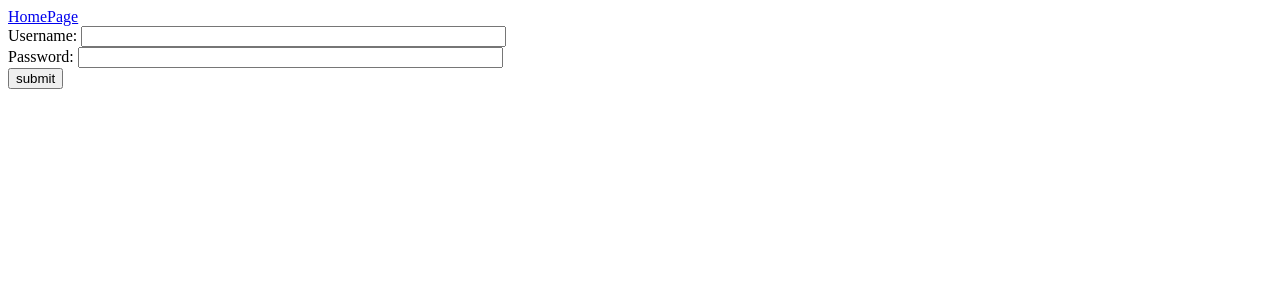
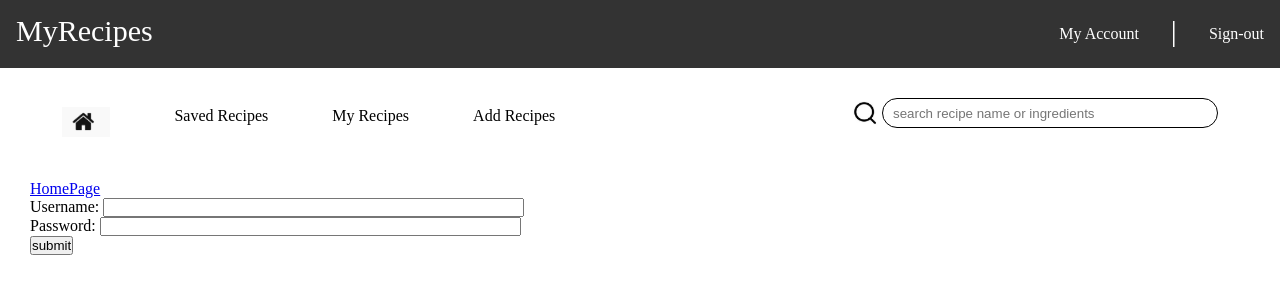
Before and after one commit to 2253612C/ITECHGroupProject, a Django app: page /login/ in a window 1280 px wide. Shown: the top 300 px of the page. Run offline with Django 3.2, Linux system fonts and the light colour scheme; parts of the project's set-up code (start-up, migrations or seed data) failed here and were passed over.

Commit message:
added urls included within base template

```diff
--- a/ITECHGroupProject/urls.py
+++ b/ITECHGroupProject/urls.py
@@ -24,7 +24,8 @@ from django.conf.urls.static import static
 urlpatterns = [
     path('', views.index, name= 'index'),
     path('admin/', admin.site.urls),
-    path('recipe/', include('recipeSite.urls')),
     path('register/', views.register, name= 'register'),
     path('login/', views.user_login, name= 'user_login'),
+    path('signout/', views.user_login, name= 'signout'),
+    path('recipes/', include('recipeSite.urls')),
 ]+ static(settings.MEDIA_URL, document_root=settings.MEDIA_ROOT)
--- a/recipeSite/models.py
+++ b/recipeSite/models.py
@@ -30,7 +30,7 @@ class Comments(models.Model):
     content = models.TextField(max_length=500)
 
     def __str__(self):
-        return self.submissionDateTime
+        return self.content
 
 class Ingredient(models.Model):
     ingredientName = models.CharField(max_length=50)
--- a/recipeSite/urls.py
+++ b/recipeSite/urls.py
@@ -5,5 +5,10 @@ app_name = 'recipeSite'
 
 urlpatterns = [
    path('', views.index, name= 'index'),
+   path('myAccount/', views.myAccount, name= 'myAccount'),
+   path('savedRecipes/', views.savedRecipes, name= 'savedRecipes'),
+   path('myRecipes/', views.myRecipes, name= 'myRecipes'),
+   path('addRecipe/', views.addRecipe, name= 'addRecipe'),
+   path('signout/', views.signOut, name= 'signout'),
 
 ]
--- a/recipeSite/views.py
+++ b/recipeSite/views.py
@@ -107,3 +107,15 @@ def browseRecipe(request):
 
 def addRecipe(request):
     return HttpResponse("This is the add recipe page")
+
+def myRecipes(request):
+    return HttpResponse("This is page to view your own recipes")
+
+def savedRecipes(request):
+    return HttpResponse("This is page to view your bookmarked recipes")
+
+def myAccount(request):
+    return HttpResponse("This is the account page")
+
+def signOut(request):
+    return HttpResponse("This is the signout page")
--- a/templates/login.html
+++ b/templates/login.html
@@ -1,12 +1,18 @@
 <!DOCTYPE html>
+{% extends 'recipeSite/base.html' %}
+{% load staticfiles %}
 
-<html>
 
-    <head>
-        <title>Login Page</title>
-    </head>
+{% block title_block %}
 
-    <div>
+<head>
+    <title>Login Page</title>
+</head>
+
+{% endblock %}
+
+{% block body_block %}
+
         <a href="{% url 'recipeSite:index' %}">HomePage</a><br />
 
         <form id="login_form" method="post" action="{% url 'user_login' %}">
@@ -17,6 +23,6 @@
             <br />
             <input type="submit" value="submit" />
             </form>
-    </div>
-    </body>
-</html>
+
+
+{% endblock %}
--- /dev/null
+++ b/templates/recipeSite/base.html
@@ -0,0 +1,42 @@
+<!DOCTYPE html>
+{% load staticfiles %}
+<html lang="en">
+
+<head>
+    <meta charset="UTF-8">
+    <meta http-equiv="X-UA-Compatible" content="IE=edge">
+    <meta name="viewport" content="width=device-width, initial-scale=1.0">
+    <title>
+        MyRecipes - {% block title_block %}{% endblock %}
+    </title>
+    <link rel="stylesheet" href="{% static 'css/base.css' %}">
+</head>
+
+<body>
+
+    <ul class="top1">
+        <li><a href="{% url 'recipeSite:index' %}">Sign-out</a></li>
+        <li><em>|</em></li>
+        <li><a href="{% url 'recipeSite:myAccount' %}">My Account</a></li>
+        <li class="logo">MyRecipes</li>
+    </ul>
+    <div>
+        <ul class="top2">
+            <li class="search">
+                <button><img src="{% static 'images/search.jpg' %}" alt="Picture of search" height="30"></button>
+                <input type="text" placeholder="search recipe name or ingredients" name="" id="" value="" />
+            </li>
+            <li class="menu"><a href="{% url 'recipeSite:signout' %}" target="-blank" title="home"><img
+                        src="{% static 'images/home.jpg' %}" alt="Picture of home" height="30"></a></li>
+            <li class="menu"><a href="{% url 'recipeSite:savedRecipes' %}">Saved Recipes</a></li>
+            <li class="menu"><a href="{% url 'recipeSite:myRecipes' %}">My Recipes</a></li>
+            <li class="menu"><a href="{% url 'recipeSite:addRecipe' %}">Add Recipes</a></li>
+        </ul>
+    </div>
+    <div>
+        {% block body_block %}
+        {% endblock %}
+    </div>
+</body>
+
+</html>
```
Also changed, not shown: recipeSite/base.html (deleted, +0 -43 lines), recipeSite/forms.py (+8 -6 lines).
